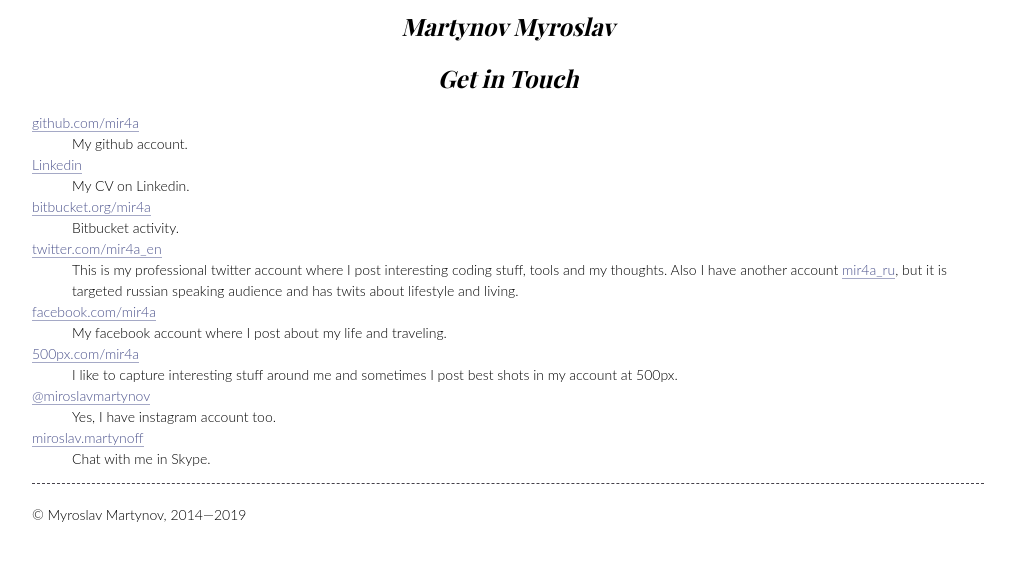
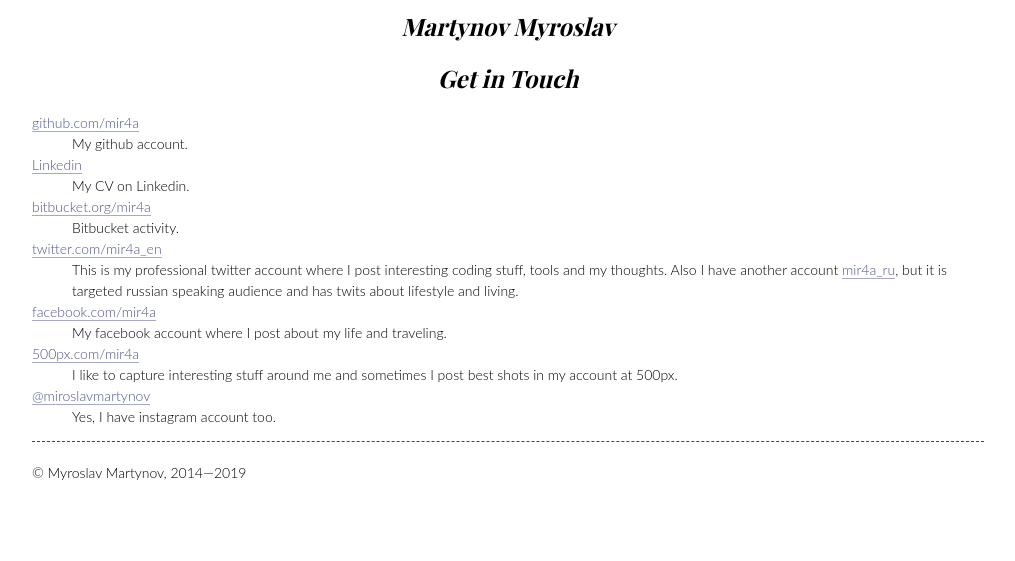
Before and after one commit to mir4a/mir4a.github.io, a Jekyll site: the page built from contact/index.html, in a window 1280 px wide. Shown: the top 561 px of the page, without its empty margins (132-1147 px from the left). Built offline with Jekyll 4.4.1, drawn with Linux system fonts in a browser that asks for light colours; some web fonts are replaced.

Commit message:
don't want skype

```diff
--- a/contact/index.html
+++ b/contact/index.html
@@ -56,14 +56,6 @@ title: Martynov Myroslav front-end dev
       <dd>
         Yes, I have instagram account too.
       </dd>
-
-      <dt>
-        <a href="skype:miroslav.martynoff?chat">miroslav.martynoff</a>
-      </dt>
-      <dd>
-        Chat with me in Skype.
-      </dd>
-
     </dl>
   </div>
 </div>
```
